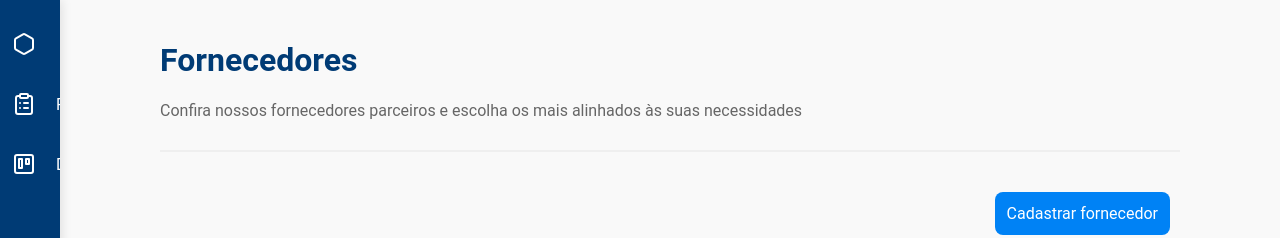
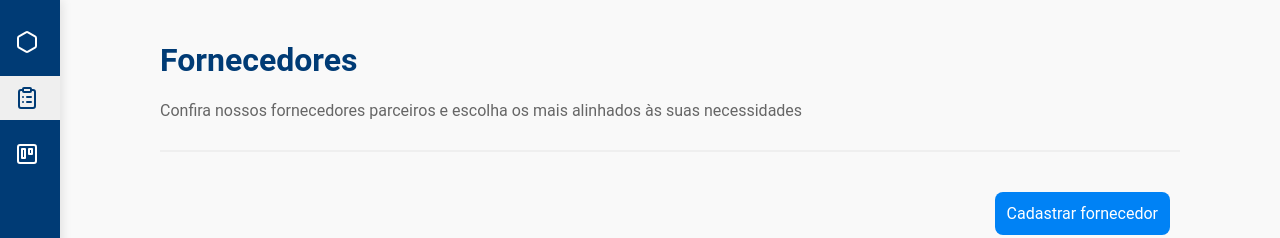
Before and after one commit to Kazuya08/ProjectVEXPENSES, a Next.js app: page /admin/fornecedores in a window 1280 px wide. Shown: the top 238 px of the page. Built offline with nearby package versions, Linux system fonts and the light colour scheme; no server answers.

Commit message:
feat: adjustment style header

```diff
--- a/src/components/globals/MainContent.styles.tsx
+++ b/src/components/globals/MainContent.styles.tsx
@@ -5,7 +5,9 @@ interface MainContentProps {
   isOpen?: boolean;
 }
 
-export const MainContent = styled.main<MainContentProps>`
+export const MainContent = styled.main.withConfig({
+  shouldForwardProp: (prop) => prop !== 'isOpen',
+}) <MainContentProps>`
   margin-left: ${({ isOpen }) => (isOpen ? '250px' : '60px')};
   padding: 20px 100px;
   flex-grow: 1;
@@ -14,6 +16,6 @@ export const MainContent = styled.main<MainContentProps>`
 
   @media (max-width: 768px) {
     margin-left: 0;
-    padding: 20px 20px;
+    padding: 100px 20px;
   }
 `;
--- a/src/components/globals/Sidebar/Sidebar.styles.ts
+++ b/src/components/globals/Sidebar/Sidebar.styles.ts
@@ -4,11 +4,11 @@ import styled from 'styled-components';
 interface SidebarProps {
   isOpen?: boolean;
 }
-
-export const SidebarContainer = styled.div<SidebarProps>`
+export const SidebarContainer = styled.div.withConfig({
+  shouldForwardProp: (prop) => prop !== 'isOpen',
+}) <SidebarProps>`
   width: ${({ isOpen }) => (isOpen ? '250px' : '60px')};
   height: 100%;
-  /* margin-top: 80px; */
   background-color: ${({ theme }) => theme.colors.darkBlue};
   color: ${({ theme }) => theme.colors.white};
   padding-top: 20px;
@@ -31,25 +31,37 @@ export const SidebarContainer = styled.div<SidebarProps>`
   }
 `;
 
-export const MenuItem = styled.div`
-  padding: ${({ theme }) => theme.spacings.medium};
-  cursor: pointer;
+export const MenuItem = styled.div.withConfig({
+  shouldForwardProp: (prop) => prop !== "isActive",
+}) <{ isActive?: boolean }>`
   display: flex;
   align-items: center;
-  gap: 10px;
-  border-radius: 8px;
-  opacity: 1;
-  transition: opacity 0.3s ease;
+  padding: 10px;
+  cursor: pointer;
+  background-color: ${({ isActive, theme }) =>
+    isActive ? theme.colors.lightGray1 : "transparent"};
+  color: ${({ isActive, theme }) => (isActive ? theme.colors.darkBlue : "white")};
+  transition: background-color 0.3s ease;
 
   &:hover {
-    background-color: ${({ theme }) => theme.colors.mediumBlue};
-    transition: background-color 0.3s ease;
+    background-color: ${({ theme }) => theme.colors.lightGray1};
+    color: ${({ theme }) => theme.colors.darkBlue};
   }
+`;
+
+
+export const MenuLogo = styled.div`
+  display: flex;
+  align-items: center;
+  padding: 10px;
+  background-color: transparent;
+  color: "white";
+  transition: background-color 0.3s ease;
 `;
 
 export const MenuText = styled.span`
   display: inline;
-  margin-left: 10px;
+  margin-left: 20px;
   opacity: 1;
   transition: opacity 0.3s ease;
 `;
@@ -59,4 +71,5 @@ export const MenuIcon = styled.div`
   display: flex;
   align-items: center;
   justify-content: center;
+  margin-left: 5px;
 `;
--- a/src/components/globals/Sidebar/Sidebar.tsx
+++ b/src/components/globals/Sidebar/Sidebar.tsx
@@ -1,28 +1,34 @@
 "use client"
 import React from 'react';
-import { SidebarContainer, MenuItem, MenuText, MenuIcon } from './Sidebar.styles';
+import { SidebarContainer, MenuItem, MenuText, MenuIcon, MenuLogo } from './Sidebar.styles';
 import { LuClipboardList, LuGauge, LuHexagon, LuTrello } from 'react-icons/lu';
+import Link from 'next/link';
+import { usePathname } from 'next/navigation'
 
 interface SidebarProps {
     isOpen: boolean;
 }
 
 const Sidebar: React.FC<SidebarProps> = ({ isOpen }) => {
+    const currentPath = usePathname()
+
     return (
         <SidebarContainer isOpen={isOpen ? true : undefined}>
-            <MenuItem>
+            <MenuLogo>
                 <MenuIcon>
                     <LuHexagon />
                 </MenuIcon>
-            </MenuItem>
+            </MenuLogo>
 
 
-            <MenuItem>
-                <MenuIcon>
-                    <LuClipboardList />
-                </MenuIcon>
-                <MenuText>Fornecedores</MenuText>
-            </MenuItem>
+            <Link href="/admin/fornecedores">
+                <MenuItem isActive={currentPath === "/admin/fornecedores"}>
+                    <MenuIcon>
+                        <LuClipboardList />
+                    </MenuIcon>
+                    <MenuText>Fornecedores</MenuText>
+                </MenuItem>
+            </Link>
             <MenuItem>
                 <MenuIcon>
                     <LuTrello />
--- a/src/styles/GlobalStyles.ts
+++ b/src/styles/GlobalStyles.ts
@@ -17,7 +17,7 @@ const GlobalStyles = createGlobalStyle`
 
   a {
     text-decoration: none;
-    color: ${({ theme }) => theme.colors.mediumBlue};
+    color: ${({ theme }) => theme.colors.white};
   }
 
   button {
```
